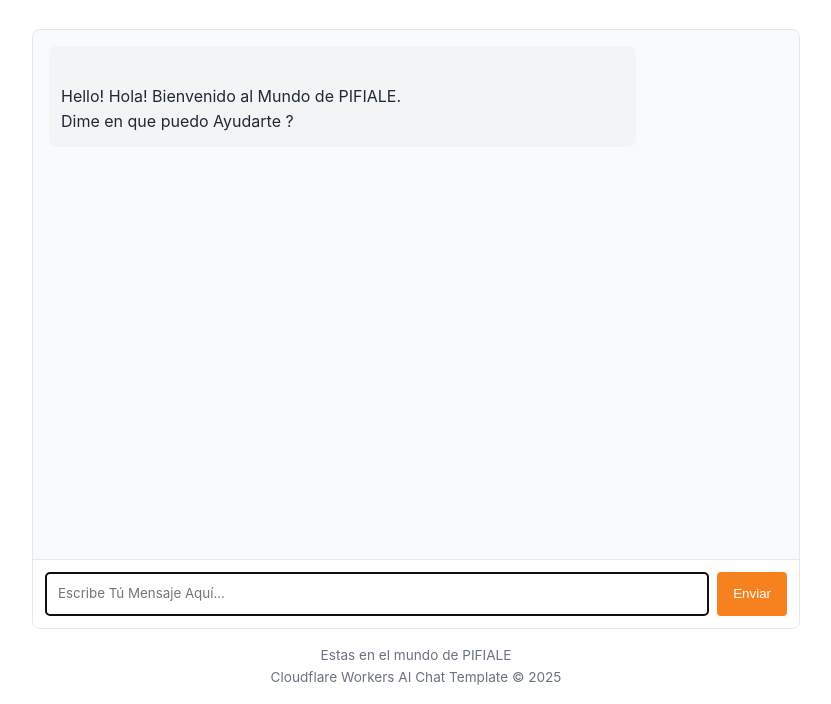
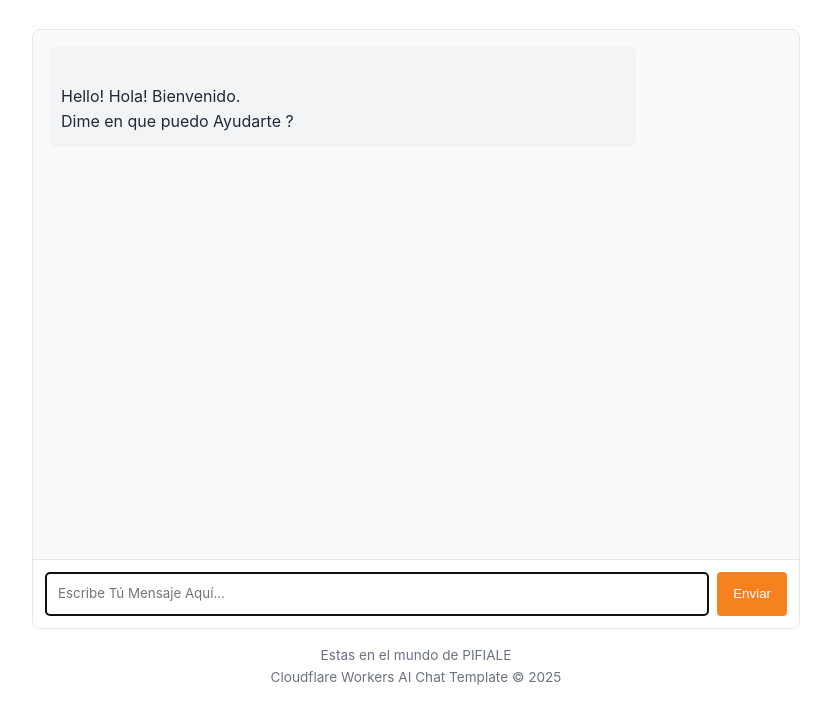
Before and after one commit to ANDY90210/pifialia-ia-2, a website: page public/index.html in a window 1280 px wide. Shown: the part 116-820 px from the top of the page, without its empty margins (224-1055 px from the left). Drawn offline with Linux system fonts and the light colour scheme.

Commit message:
Update index.html

```diff
--- a/public/index.html
+++ b/public/index.html
@@ -152,7 +152,7 @@
 			<div id="chat-messages" class="chat-messages">
 				<div class="message assistant-message">
 					<p>
-						Hello! Hola! Bienvenido al Mundo de PIFIALE.
+						Hello! Hola! Bienvenido.
 						Dime en que puedo Ayudarte ?
 					</p>
 				</div>
```
